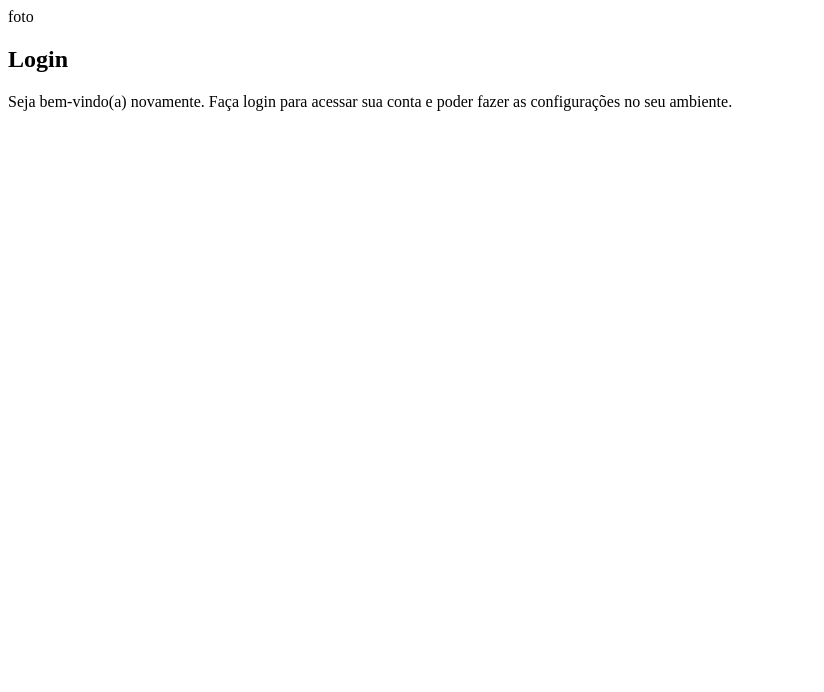
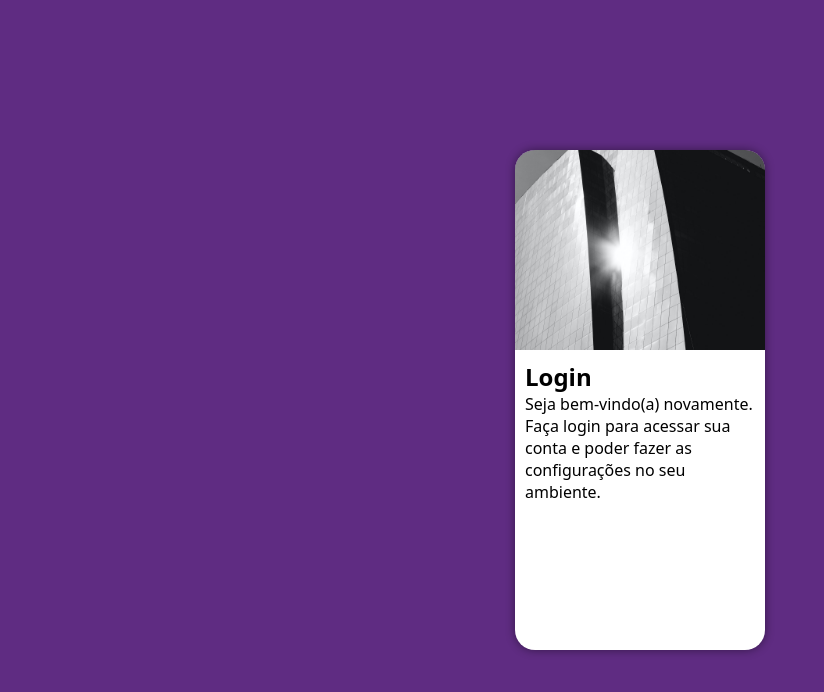
Before and after one commit to sam-ccd/projeto-login, a plain HTML site: page index.html in a window 1280 px wide. Shown: the whole page, without its empty margins (0-824 px from the left). Drawn offline with Linux system fonts and the light colour scheme.

Commit message:
Adição das configurações de estilo

```diff
--- a/estilos/style.css
+++ b/estilos/style.css
@@ -1 +1,52 @@
 @charset "UTF-8";
+
+/*
+    Paleta de cores
+    Verde: #49a09d
+    Lilás: #5f2c82
+*/
+
+* {
+    font-family: system-ui, -apple-system, BlinkMacSystemFont, 'Segoe UI', Roboto, Oxygen, Ubuntu, Cantarell, 'Open Sans', 'Helvetica Neue', sans-serif;
+    padding: 0px;
+    margin: 0px;
+    box-sizing: border-box;
+}
+
+body, html {
+    background-color: #5f2c82;
+    height: 100vh;
+    width: 100vw;
+}
+
+main {
+    position: relative;
+    height: 100vh;
+    width: 100vw;
+}
+
+section#login {
+    position: absolute;
+    top: 50%;
+    left: 50%;
+    transform: translate(-50%,-50%);
+    background-color: white;
+    width: 250px;
+    height: 500px;
+    border-radius: 20px;
+    overflow: hidden;
+    box-shadow: 0px 0px 10px rgba(0, 0, 0, 0.450);
+}
+
+section#login > div#imagem {
+    display: block;
+    background: #5f2c82 url(../imagens/pattern.jpg) no-repeat;
+    background-size: cover;
+    background-position: left bottom;
+    height: 200px;
+}
+
+section#login > div#formulario {
+    display: block;
+    padding: 10px;
+}
--- a/index.html
+++ b/index.html
@@ -11,9 +11,9 @@
     <main>
         <section id="login">
             <div id="imagem">
-                foto
+
             </div>
-            <div id="formulário">
+            <div id="formulario">
                 <h1>Login</h1>
                 <p>Seja bem-vindo(a) novamente. Faça login para acessar sua conta e poder fazer as configurações no seu ambiente.</p>
                 <form action="login.php" method="post"></form>
```
